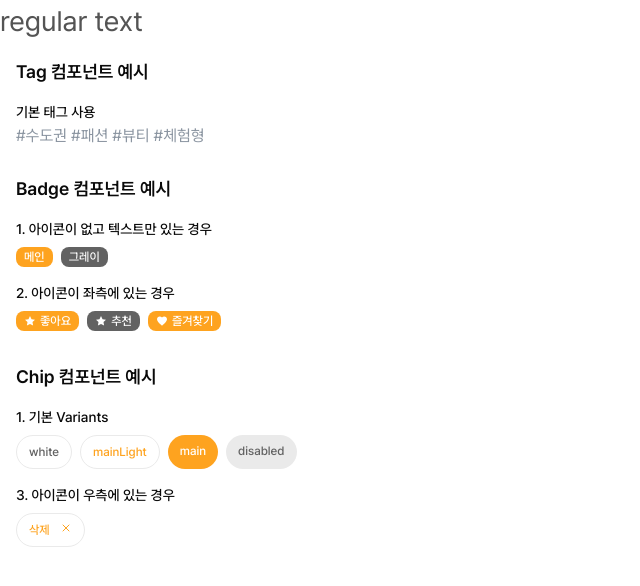
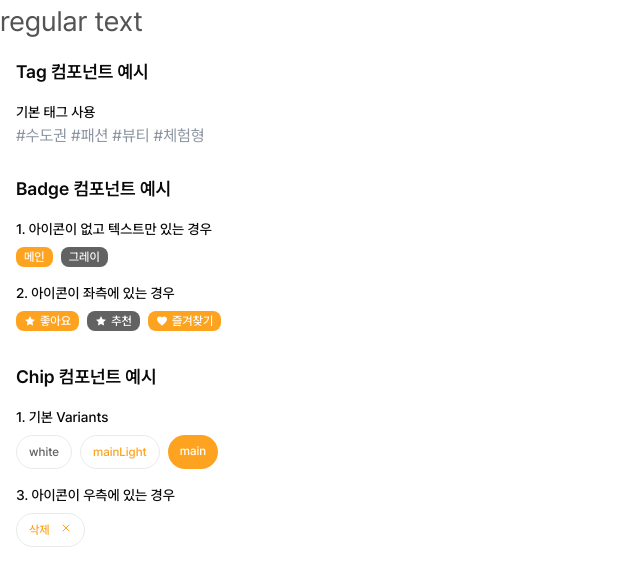
Before and after one commit to jjeongsu/JECT-3th-6team, a Next.js app in the folder frontend/: page /example in a window 1280 px wide. Shown: the top 586 px of the page, without its empty margins (0-640 px from the left). Built offline with nearby package versions, Linux system fonts and the light colour scheme.

Commit message:
feat: chip공통 컴포넌트에서 disabled옵션 제거

```diff
--- a/frontend/src/app/shared/ui/chip/Chip.tsx
+++ b/frontend/src/app/shared/ui/chip/Chip.tsx
@@ -12,7 +12,6 @@ const chipVariants = cva(
         white: "bg-white text-gray80 border border-gray40",
         main: "bg-main text-white",
         mainLight: "bg-white text-main border border-gray40",
-        disabled: "bg-gray40 text-gray80",
       },
       iconPosition: {
         left: "flex-row",
--- a/frontend/src/app/shared/ui/chip/ChipExample.tsx
+++ b/frontend/src/app/shared/ui/chip/ChipExample.tsx
@@ -35,7 +35,6 @@ export function ChipExample() {
           <Chip variant="white">white</Chip>
           <Chip variant="mainLight">mainLight</Chip>
           <Chip variant="main">main</Chip>
-          <Chip variant="disabled">disabled</Chip>
         </div>
       </div>
 
```
